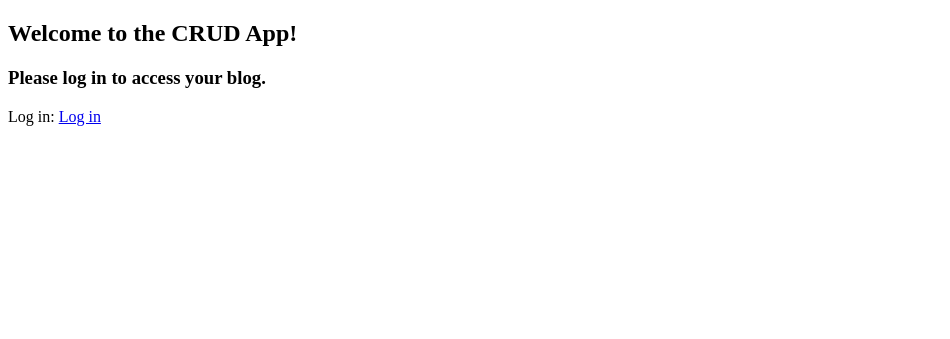
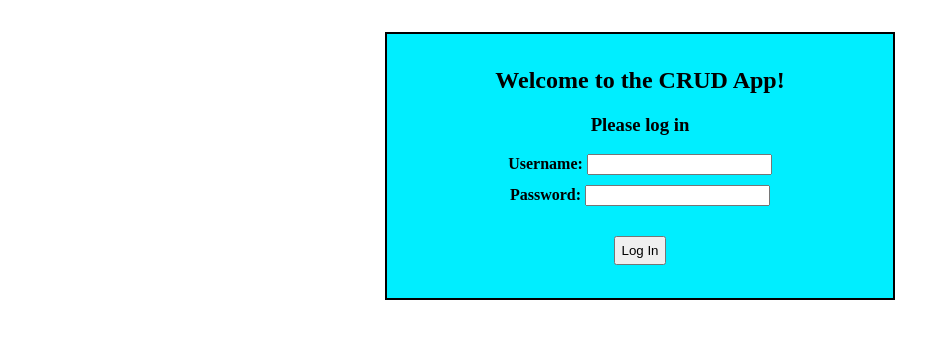
Before and after one commit to Keltings/Using_Flask, a Flask app: page / in a window 1280 px wide. Shown: the top 339 px of the page, without its empty margins (0-950 px from the left). Run offline with Flask 2, Linux system fonts and the light colour scheme.

Commit message:
Style the css

```diff
--- a/app.py
+++ b/app.py
@@ -1,15 +1,16 @@
 # import the Flask class from the flask package
-from flask import Flask, render_template, request, Response, flash, redirect, url_for, jsonify
-
+from distutils.log import error
+from flask import Flask, render_template, request, Response, session, flash, redirect, url_for, jsonify
+from functools import wraps
 #create the application object
 app = Flask(__name__, template_folder='templates')
 
 # pulls in app configuration from this module
-app.config.from_object(__name__)
+app.config.from_object('config')
 #db = SQLAlchemy(app)
 #migrate = Migrate(app, db)
 
-# TODO: connect to a local postgresql database
+#connect to a local postgresql database
 app.config['SQLALCHEMY_DATABASE_URI'] = 'postgresql://postgres:#Datascience1@localhost:5432/postgres'
 app.config['SQLALCHEMY_TRACK_MODIFICATIONS'] = False
 
@@ -17,14 +18,49 @@ app.config['SQLALCHEMY_TRACK_MODIFICATIONS'] = False
 app.config["DEBUG"] = True
 
 #use the decorator pattern to link the view function to a url
-@app.route("/")
+@app.route("/", methods=['GET', 'POST'])
 # define the view using a function, which returns a string
 def login():
+    error = None
+    status_code = 200
+    if request.method == 'POST':
+        if request.form['username'] != app.config['USERNAME'] or \
+            request.form['password'] != app.config['PASSWORD']:
+            error = 'Invalid Credentials. Pleas try again.'
+            status_code = 401
+        else:
+            session['logged_in'] = True
+            return redirect(url_for('main'))
+    return render_template('login.html', error=error), status_code
+
     return render_template('login.html')
 
+
+
+#restrict access to the main.html
+def login_required(test):
+    @wraps(test)
+    def wrap(*args, **kwargs):
+        if 'logged_in' in session:
+            return test(*args, **kwargs)
+        else:
+            flash('You need to log in first.')
+            return redirect(url_for('login'))
+    return wrap
+
+
+
 @app.route('/main')
+@login_required
 def main():
     return render_template('main.html')
+
+#function for logging out to app.py:
+@app.route('/logout')
+def logout():
+    session.pop('logged_in', None)
+    flash("you have been logged out")
+    return redirect(url_for('login'))
 
 
 
--- /dev/null
+++ b/static/css/styles.css
@@ -0,0 +1,30 @@
+.container {
+    background: rgb(0, 238, 255);
+    margin: 2em auto;
+    padding: 0.8em;
+    width: 30em;
+    border: 2px solid #000;
+    }
+.login-wrapper {
+    text-align: center;
+    }
+label {
+    display: block;
+    margin-bottom: 5px;
+    font-weight: bold;
+    }
+.login-wrapper label {
+    display: inline-block;
+    }
+input {
+    margin-bottom: 10px;
+    }
+button {
+    padding: 5px;
+    margin: 20px 0;
+    }
+.flash, .error {
+    background: #000;
+    color: #fff;
+    padding: 0.5em;
+    }
--- a/templates/login.html
+++ b/templates/login.html
@@ -1,6 +1,20 @@
 {% extends "template.html" %}
 {% block content %}
-<h2>Welcome to the CRUD App!</h2>
-<h3>Please log in to access your blog.</h3>
-<p>Log in: <a href="/main">Log in</a></p>
+<div class="login-wrapper">
+    <h2>Welcome to the CRUD App!</h2>
+    <h3>Please log in</h3>
+    <form action="" method="=post">
+        <div>
+            <label for="name">Username:</label>
+            <input type="text" id="username" name="username" value="{{ request.form.username }}">
+        </div>
+        <div>
+            <label for="mail">Password:</label>
+            <input type="password" id="password" name="password" value="{{ request.form.password }}">
+        </div>
+        <div>
+            <button type="submit">Log In</button>
+        </div>
+    </form>
+</div>
 {% endblock %}
--- a/templates/main.html
+++ b/templates/main.html
@@ -1,4 +1,5 @@
 {% extends "template.html" %}
 {% block content %}
-<h2>Welcome to the CRUD App!</h2>
+    <h2>Welcome to the CRUD App!</h2>
+    <p><a href="{{ url_for('logout') }}">Log out</a></p>
 {% endblock %}
--- a/templates/template.html
+++ b/templates/template.html
@@ -2,9 +2,18 @@
 <html>
 <head>
 <title>Welcome!</title>
+<link rel="stylesheet"
+    href="{{ url_for('static', filename='css/styles.css') }}">
 </head>
 <body>
 <div class="container">
+    {% for message in get_flashed_messages() %}
+        <div class="flash">{{ message }}</div>
+    {% endfor %}
+    {% if error %}
+    <p class="error"><strong>Error:</strong> {{ error }}</p>
+    {% endif %}
+
 {% block content %}
 {% endblock %}
 </div>
```
Also changed, not shown: config.py (+14 -0 lines), 3 other files.
